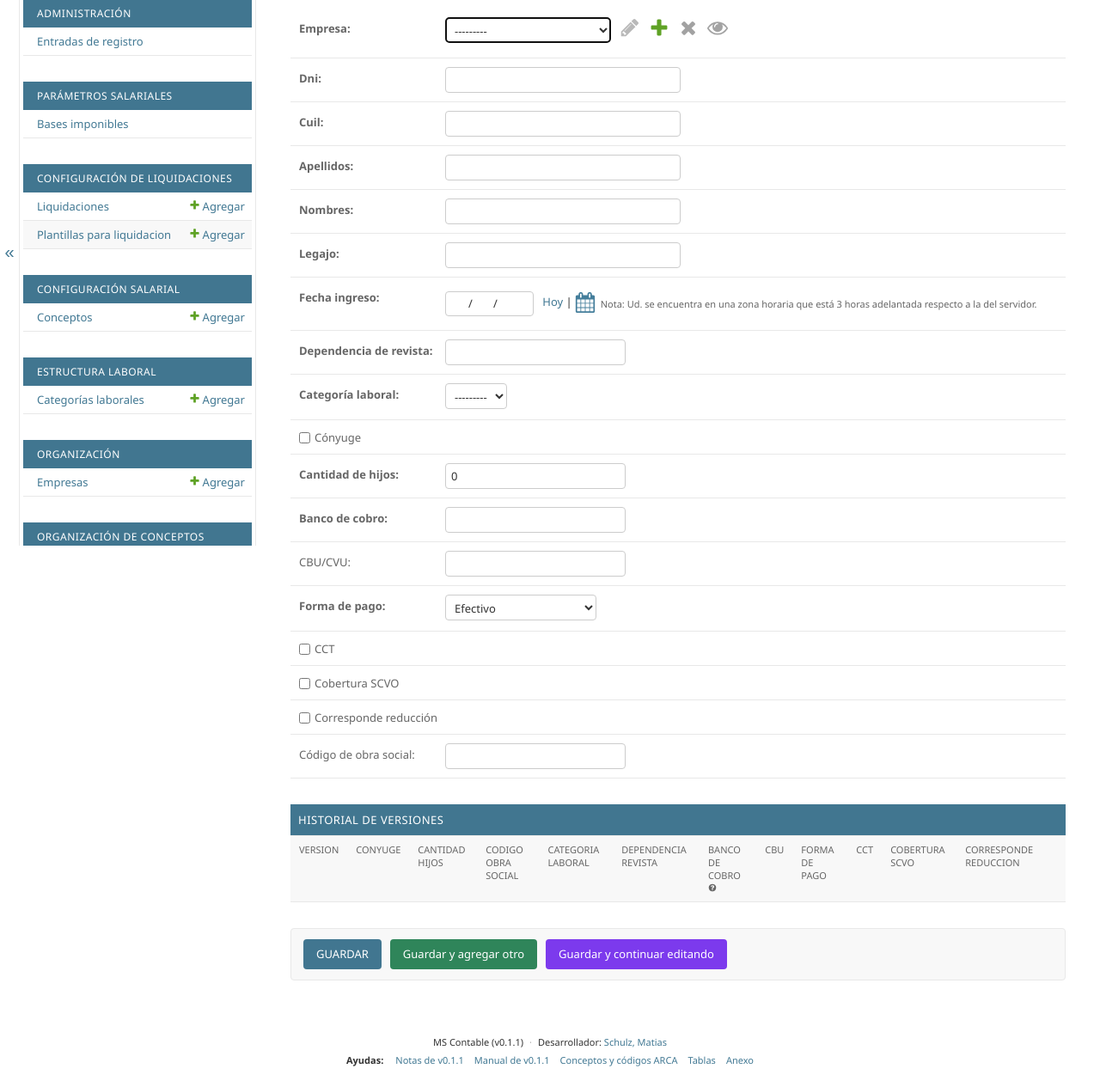
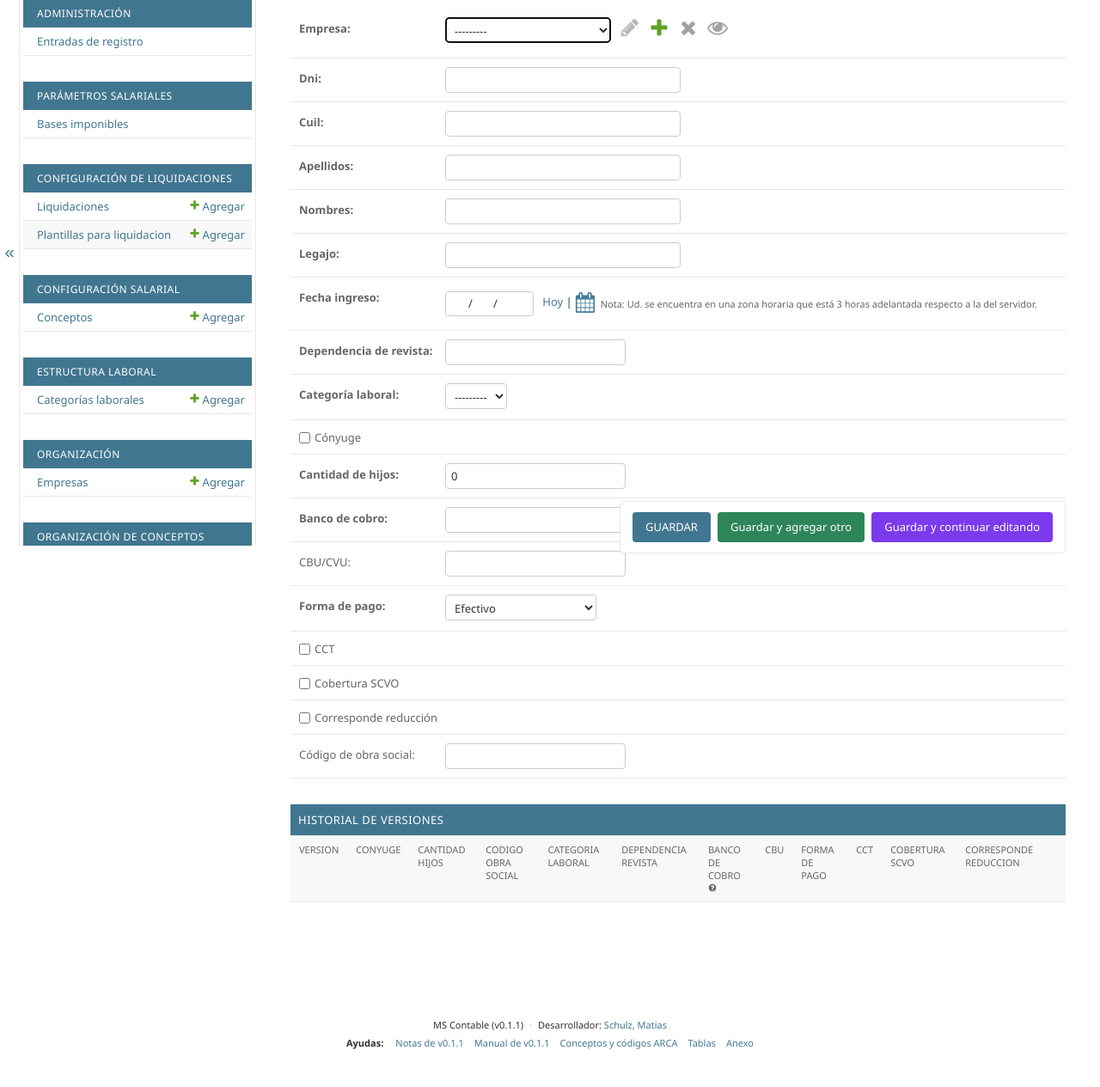
Before and after one commit to IgnacioAusili/ms_contable, a Django app: page /admin/empleados/agregar/ in a window 1280 px wide. Shown: the part 156-1421 px from the top of the page at 86% size. After the commit the page ends 1377 px from the top, so only its background shows below. Run offline with Django 5.2, Linux system fonts and the light colour scheme; a user stored in the database is signed in; tables that the repository leaves empty hold one stand-in row (values such as "Sample post"); data that the repository does not hold is empty.

Commit message:
fix: Alinea y fija botones del formulario de empleados

```diff
--- a/empleado/static/empleado/admin/crear_empleado.css
+++ b/empleado/static/empleado/admin/crear_empleado.css
@@ -4,3 +4,23 @@
     border-color: var(--border-color) !important;
     cursor: not-allowed;
 }
+
+#content-main form .submit-row {
+    position: sticky;
+    bottom: 0;
+    z-index: 10;
+    box-sizing: border-box;
+    display: flex;
+    flex-wrap: wrap;
+    align-items: center;
+    justify-content: flex-end;
+    gap: 0.5rem;
+    width: fit-content;
+    max-width: 100%;
+    margin: 1.5rem 0 0 auto;
+    padding: 12px 14px;
+    overflow: visible;
+    background: var(--body-bg);
+    border: 1px solid var(--hairline-color);
+    border-radius: 4px;
+}
```
